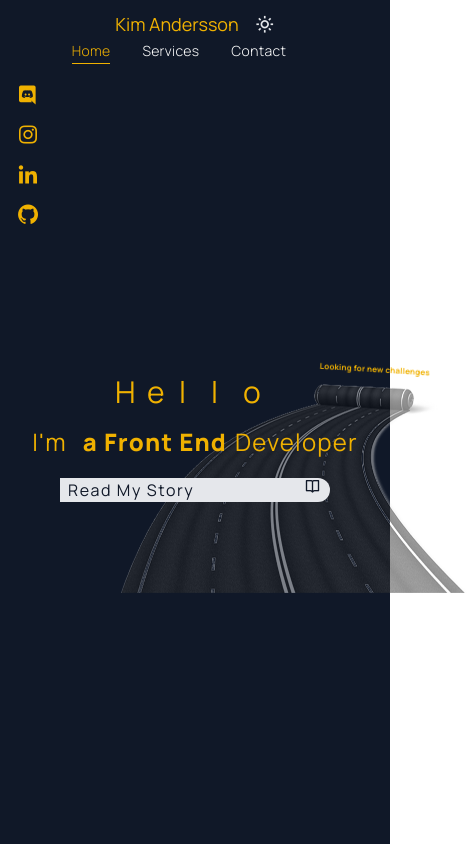
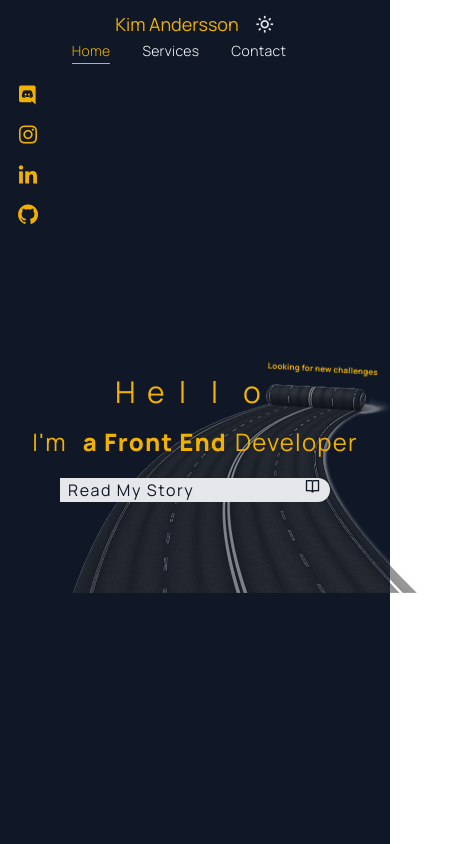
Before and after one commit to kimpabooy/web-portfolio, a React (Vite) app: page / in a window 390 px wide. Shown: the top 844 px of the page, 470 px wide, since content can reach past the window. Built offline with nearby package versions, Linux system fonts and the light colour scheme.

Commit message:
fixed a problem in mobile view

```diff
--- a/src/components/Hero.jsx
+++ b/src/components/Hero.jsx
@@ -98,11 +98,11 @@ const Hero = () => {
           <img
             src="/images/road.png"
             alt="Road Image"
-            className="w-full xl:mt-5 lg:-mt-5 md:-mt-2 sm:mt-8 mt-10 xl:ml-65 lg:ml-35 md:ml-35 sm:ml-25 ml-25 transition-opacity duration-500"
+            className="w-full xl:mt-5 lg:-mt-5 md:-mt-2 sm:mt-8 mt-10 xl:ml-65 lg:ml-35 md:ml-35 sm:ml-25 ml-13 transition-opacity duration-500"
             style={{ opacity: roadImageOpacity }}
           />
           {/* animated text over road */}
-          <span className="xl:text-xs md:text-[10px] text-[8px] font-bold tracking-wide absolute xl:top-0 lg:-top-10 md:-top-7 sm:top-1 top-5 xl:-right-43 lg:-right-7 md:-right-15 -right-15 rotate-[3.5deg] animate-bounce">
+          <span className="xl:text-xs md:text-[10px] text-[8px] font-bold tracking-wide absolute xl:top-0 lg:-top-10 md:-top-7 sm:top-1 top-5 xl:-right-43 lg:-right-7 md:-right-15 -right-2 rotate-[3.5deg] animate-bounce">
             Looking for new challenges
           </span>
           <div
--- a/src/index.css
+++ b/src/index.css
@@ -29,20 +29,20 @@
 /* #gif {
   scale: 1.5;
 } */
+@theme {
 
-/* text animation above road */
-@theme {
   @keyframes bounce {
       0%,
       100% {
         transform: translateY(-25%);
         animation-timing-function: ease-out;
       }
-    20% {
+      50% {
         transform: translateY(2px);
         animation-timing-function: ease-out;
       }
+
     }
   }
-
+  /* text animation above road */
   @custom-variant dark (&:where(.dark, .dark *));
```
Lines whose indentation alone changed are shown as unchanged.
